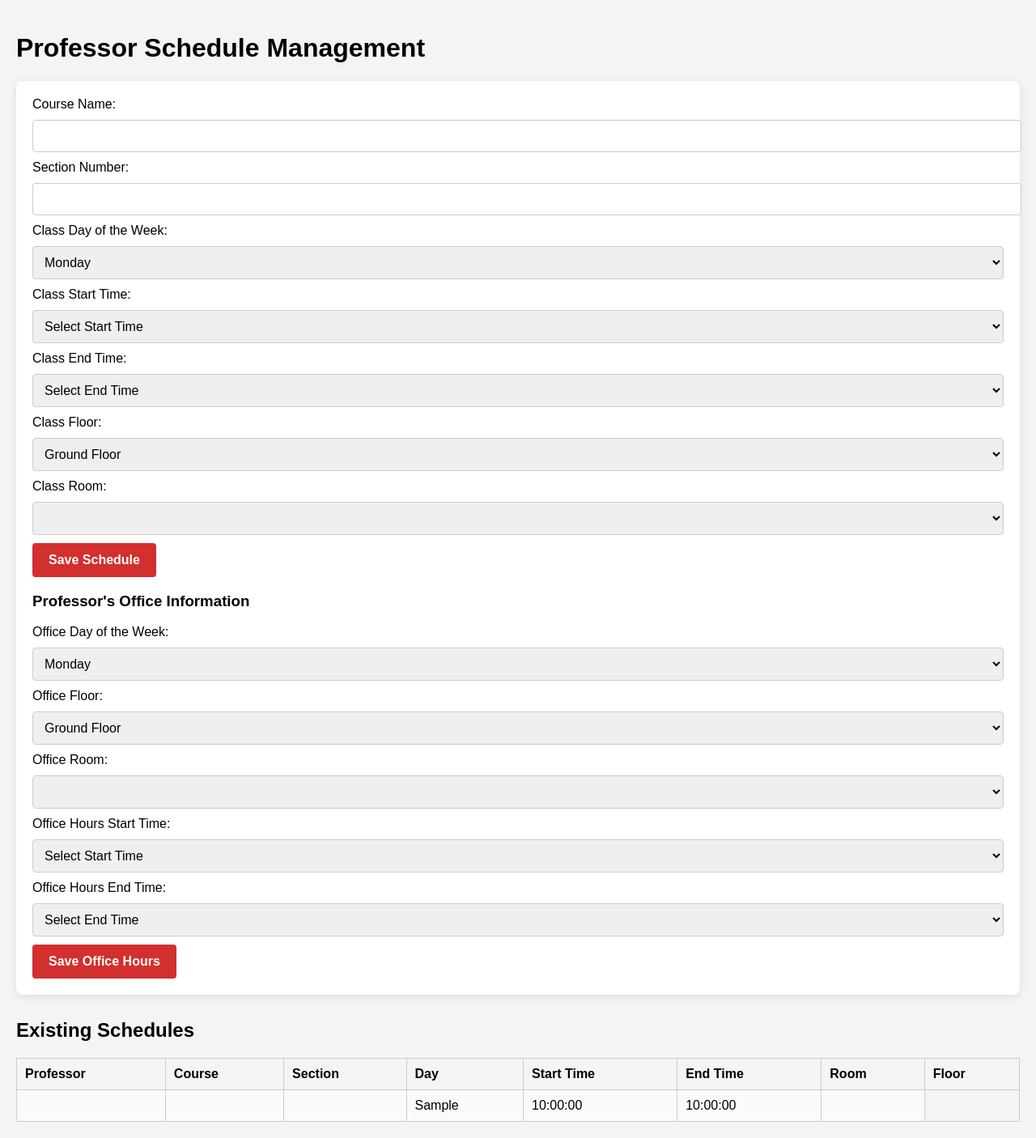
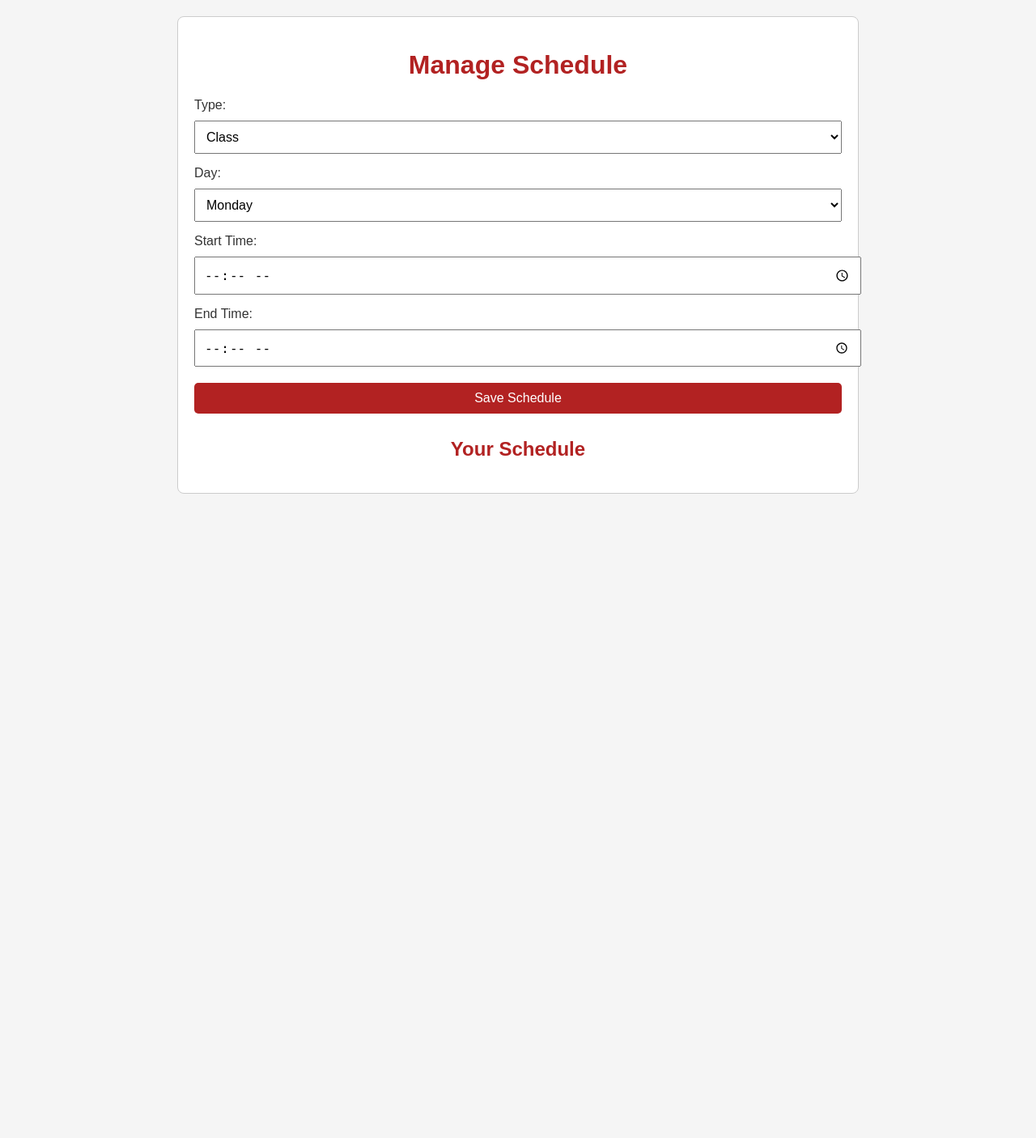
Before and after one commit to 22Fsk/ITCS333-PROJECT, a PHP site: page /schedule.php in a window 1280 px wide. Shown: the whole page at 81% size. After the commit the page ends 610 px from the top, so only its background shows below. Run offline with PHP 8.4, Linux system fonts and the light colour scheme; tables that the repository leaves empty hold one stand-in row (values such as "Sample post"); data that the repository does not hold is empty.

Commit message:
new schedule page

```diff
--- a/schedule.css
+++ b/schedule.css
@@ -1,76 +1,87 @@
-/* General Page Styling */
 body {
     font-family: Arial, sans-serif;
-    background-color: #f4f4f4;
-    color: #000000;
+    background-color:#f5f5f5;
+    color: #333;
     margin: 0;
-    padding: 20px;
+    padding: 0;
 }
 
-/* Header Styling */
-h1, h2 {
-    color: #000000;
-    font-weight: bold; }
-
-/* Form Styling */
-form {
-    background-color: #ffffff;
+.container {
+    max-width: 800px;
+    margin: 20px auto;
     padding: 20px;
+    background-color: white;
+    border: 1px solid #ccc;
     border-radius: 8px;
-    box-shadow: 0 2px 10px rgba(0, 0, 0, 0.1);
-    margin-bottom: 30px;
 }
 
-/* Input fields and select boxes */
-input[type="text"], input[type="time"], input[type="number"], select {
+h1, h2 {
+    text-align: center;
+    color:#B22222;
+}
+
+.form-group {
+    margin-bottom: 15px;
+}
+
+label {
+    display: block;
+    margin-bottom: 5px;
+}
+
+input, select, button {
     width: 100%;
     padding: 10px;
-    margin: 10px 0;
-    border: 1px solid #ccc;
-    border-radius: 4px;
+    margin-top: 5px;
     font-size: 16px;
 }
 
-/* Button Styling */
 button {
-    background-color: #d32f2f;
-    color: #ffffff;
+    background-color:#B22222;
+    color: white;
     border: none;
-    padding: 12px 20px;
-    font-size: 16px;
-    border-radius: 4px;
     cursor: pointer;
-    font-weight: bold;
+    border-radius: 5px;
 }
 
 button:hover {
-    background-color: #b71c1c;
+    background-color:#8B0000;
 }
 
-/* Table Styling */
-table {
-    width: 100%;
-    border-collapse: collapse;
-    margin-top: 20px;
+.schedule {
+    margin-top: 30px;
 }
 
-table, th, td {
-    border: 1px solid #ccc;
+.schedule-item {
+    padding: 10px;
+    margin: 5px 0;
+    border-radius: 5px;
 }
 
-th, td {
-    padding: 10px;
-    text-align: left;
+.class {
+    background-color: #ffcccc;
 }
 
-th {
-    background-color: #f4f4f4;
+.office_hour {
+    background-color: #b6b6b6;
 }
 
-tr:nth-child(even) {
-    background-color: #fafafa;
+.conditional {
+    display: none;
 }
 
-tr:hover {
-    background-color: #e9e9e9;
+@media (max-width: 768px) {
+    .container {
+        padding: 10px;
+    }
+
+    button {
+        font-size: 14px;
+    }
 }
+
+@media (max-width: 480px) {
+    input, select, button {
+        font-size: 12px;
+    }
+}
--- a/schedule.php
+++ b/schedule.php
@@ -1,62 +1,24 @@
 <?php
-$host = 'localhost';
-$dbname = 'dr_schedule';
-$username = 'root';
-$password = '';
+$conn = new mysqli('localhost', 'root', '', 'doctor_schedule');
 
-// Create connection
-$conn = new mysqli($host, $username, $password, $dbname);
-
-// Check connection
-if ($conn->connect_error) {
-    die("Connection failed: " . $conn->connect_error);
-}
-
-// Handle form submission
 if ($_SERVER['REQUEST_METHOD'] == 'POST') {
-    // Get form data
-    $course_name = $_POST['course_name'];
-    $section_number = $_POST['section_number'];
-    $day_of_week = $_POST['day_of_week'];
+    $type = $_POST['type'];
+    $course_code = $_POST['course_code'] ?? null;
+    $day = $_POST['day'];
     $start_time = $_POST['start_time'];
     $end_time = $_POST['end_time'];
-    $floor = $_POST['floor'];
-    $class_room = $_POST['class_office_number'];
-    $office_number = $_POST['office_number'];
-    $office_start_time = $_POST['office_start_time'];
-    $office_end_time = $_POST['office_end_time'];
-    $office_day_of_week = $_POST['office_day_of_week'];
+    $classroom = $_POST['classroom'] ?? null;
+    $section = $_POST['section'] ?? null;
+    $room = $_POST['room'] ?? null;
 
-    $professor_id = 1; // Assuming professor_id is 1 for simplicity
+    $query = "INSERT INTO doctor_schedule (doctor_id, type, course_code, day, start_time, end_time, classroom, section, room)
+              VALUES (1, ?, ?, ?, ?, ?, ?, ?, ?)";
 
-    // Check which button was clicked
-    if (isset($_POST['save_schedule'])) {
-        // Check if class is already scheduled in the same room and time
-        $result = $conn->query("SELECT * FROM schedules WHERE day_of_week = '$day_of_week' AND start_time = '$start_time' AND course_name = '$course_name' AND floor = '$floor'");
-
-        if ($result->num_rows > 0) {
-            echo "This class is already scheduled in this room at this time.";
-        } else {
-            // Insert new schedule if no conflict
-            $query = "INSERT INTO schedules (professor_id, course_name, section_number, day_of_week, start_time, end_time, floor)
-                      VALUES ('$professor_id', '$course_name', '$section_number', '$day_of_week', '$start_time', '$end_time', '$floor')";
-
-            if ($conn->query($query)) {
-                echo "Schedule saved successfully!";
-            } else {
-                echo "Error: " . $conn->error;
+    $stmt = $conn->prepare($query);
+    $stmt->bind_param("ssssssss", $type, $course_code, $day, $start_time, $end_time, $classroom, $section, $room);
+    $stmt->execute();
+    header("Location: schedule.php");
 }
-        }
-    } elseif (isset($_POST['save_office_hours'])) {
-        // Update office hours for the professor
-        $conn->query("UPDATE professors SET office_number = '$office_number', office_hours_start = '$office_start_time', office_hours_end = '$office_end_time', office_day_of_week = '$office_day_of_week' WHERE id = '$professor_id'");
-
-        echo "Office hours saved successfully!";
-    }
-}
-
-// Fetch existing schedules (for viewing and editing)
-$schedules_result = $conn->query("SELECT * FROM schedules");
 ?>
 
 <!DOCTYPE html>
@@ -64,185 +26,74 @@ $schedules_result = $conn->query("SELECT * FROM schedules");
 <head>
     <meta charset="UTF-8">
     <meta name="viewport" content="width=device-width, initial-scale=1.0">
-    <title>Professor Schedule</title>
+    <title>Doctor Schedule</title>
     <link rel="stylesheet" href="schedule.css">
-    <script>
-        // Function to dynamically change room options based on selected floor for class and office
-        function updateRoomOptions(selectFloor, selectRoom) {
-            var floor = selectFloor.value;
-            selectRoom.innerHTML = '';  // Clear current options
-
-            var rooms = [];
-
-            // Populate the rooms based on selected floor
-            if (floor == 'G') {
-                for (var i = 1; i <= 99; i++) {
-                    var roomNumber = ('00' + i).slice(-3);
-                    rooms.push(roomNumber);
-                }
-            } else if (floor == '1st') {
-                for (var i = 1; i <= 99; i++) {
-                    var roomNumber = '10' + ('0' + i).slice(-2);
-                    rooms.push(roomNumber);
-                }
-            } else if (floor == '2nd') {
-                for (var i = 1; i <= 99; i++) {
-                    var roomNumber = '20' + ('0' + i).slice(-2);
-                    rooms.push(roomNumber);
-                }
-            }
-
-            // Add room options to the select dropdown
-            var defaultOption = document.createElement('option');
-            defaultOption.textContent = 'Select Room';
-            defaultOption.disabled = true;
-            defaultOption.selected = true;
-            selectRoom.appendChild(defaultOption);
-
-            rooms.forEach(function(room) {
-                var option = document.createElement('option');
-                option.value = room;
-                option.textContent = room;
-                selectRoom.appendChild(option);
-            });
-        }
-
-        // Event listeners for floor selection
-        window.onload = function() {
-            document.getElementById('class_floor').addEventListener('change', function() {
-                updateRoomOptions(this, document.getElementById('class_office_number'));
-            });
-            document.getElementById('office_floor').addEventListener('change', function() {
-                updateRoomOptions(this, document.getElementById('office_room_number'));
-            });
-        }
-    </script>
 </head>
 <body>
-    <h1>Professor Schedule Management</h1>
+    <div class="container">
+        <h1>Manage Schedule</h1>
+        <form id="schedule-form" action="schedule.php" method="POST">
+            <div class="form-group">
+                <label for="type">Type:</label>
+                <select id="type" name="type" required>
+                    <option value="class">Class</option>
+                    <option value="office_hour">Office Hour</option>
+                </select>
+            </div>
 
-    <!-- Schedule Form -->
-    <form method="POST">
-        <label for="course_name">Course Name:</label>
-        <input type="text" id="course_name" name="course_name" required><br>
+            <div id="class-options" class="conditional">
+                <div class="form-group">
+                    <label for="course_code">Course Code:</label>
+                    <input type="text" id="course_code" name="course_code">
+                </div>
+                <div class="form-group">
+                    <label for="classroom">Classroom:</label>
+                    <input type="text" id="classroom" name="classroom">
+                </div>
+                <div class="form-group">
+                    <label for="section">Section:</label>
+                    <input type="text" id="section" name="section">
+                </div>
+            </div>
 
-        <label for="section_number">Section Number:</label>
-        <input type="text" id="section_number" name="section_number" required><br>
+            <div id="office-options" class="conditional">
+                <div class="form-group">
+                    <label for="room">Room:</label>
+                    <input type="text" id="room" name="room">
+                </div>
+            </div>
 
-        <label for="day_of_week">Class Day of the Week:</label>
-        <select id="day_of_week" name="day_of_week" required>
+            <div class="form-group">
+                <label for="day">Day:</label>
+                <select id="day" name="day" required>
                     <option value="Monday">Monday</option>
                     <option value="Tuesday">Tuesday</option>
                     <option value="Wednesday">Wednesday</option>
                     <option value="Thursday">Thursday</option>
                     <option value="Friday">Friday</option>
-        </select><br>
+                    <option value="Saturday">Saturday</option>
+                    <option value="Sunday">Sunday</option>
+                </select>
+            </div>
 
-        <label for="start_time">Class Start Time:</label>
-        <select id="start_time" name="start_time" required>
-            <option value="">Select Start Time</option>
-            <?php
-            for ($hour = 0; $hour < 24; $hour++) {
-                $time = str_pad($hour, 2, '0', STR_PAD_LEFT) . ":00";
-                echo "<option value='$time'>$time</option>";
-            }
-            ?>
-        </select><br>
+            <div class="form-group">
+                <label for="start_time">Start Time:</label>
+                <input type="time" id="start_time" name="start_time" step="300" required>
+            </div>
 
-        <label for="end_time">Class End Time:</label>
-        <select id="end_time" name="end_time" required>
-            <option value="">Select End Time</option>
-            <?php
-            for ($hour = 0; $hour < 24; $hour++) {
-                $time = str_pad($hour, 2, '0', STR_PAD_LEFT) . ":00";
-                echo "<option value='$time'>$time</option>";
-            }
-            ?>
-        </select><br>
+            <div class="form-group">
+                <label for="end_time">End Time:</label>
+                <input type="time" id="end_time" name="end_time" step="300" required>
+            </div>
 
-        <label for="class_floor">Class Floor:</label>
-        <select id="class_floor" name="floor" required>
-            <option value="G">Ground Floor</option>
-            <option value="1st">1st Floor</option>
-            <option value="2nd">2nd Floor</option>
-        </select><br>
-
-        <label for="class_office_number">Class Room:</label>
-        <select id="class_office_number" name="class_office_number" required></select><br>
-
-        <button type="submit" name="save_schedule">Save Schedule</button>
-
-
-
-<h3>Professor's Office Information</h3>
-
-<label for="office_day_of_week">Office Day of the Week:</label>
-<select id="office_day_of_week" name="office_day_of_week" required>
-    <option value="Monday">Monday</option>
-    <option value="Tuesday">Tuesday</option>
-    <option value="Wednesday">Wednesday</option>
-    <option value="Thursday">Thursday</option>
-    <option value="Friday">Friday</option>
-</select><br>
-
-<label for="office_floor">Office Floor:</label>
-<select id="office_floor" name="office_floor" required>
-    <option value="G">Ground Floor</option>
-    <option value="1st">1st Floor</option>
-    <option value="2nd">2nd Floor</option>
-</select><br>
-
-<label for="office_room_number">Office Room:</label>
-<select id="office_room_number" name="office_room_number" required></select><br>
-
-<label for="office_start_time">Office Hours Start Time:</label>
-<select id="office_start_time" name="office_start_time" required>
-    <option value="">Select Start Time</option>
-    <?php
-    for ($hour = 0; $hour < 24; $hour++) {
-        $time = str_pad($hour, 2, '0', STR_PAD_LEFT) . ":00";
-        echo "<option value='$time'>$time</option>";
-    }
-    ?>
-</select><br>
-
-<label for="office_end_time">Office Hours End Time:</label>
-<select id="office_end_time" name="office_end_time" required>
-    <option value="">Select End Time</option>
-    <?php
-    for ($hour = 0; $hour < 24; $hour++) {
-        $time = str_pad($hour, 2, '0', STR_PAD_LEFT) . ":00";
-        echo "<option value='$time'>$time</option>";
-    }
-    ?>
-</select><br>
-
-<button type="submit" name="save_office_hours">Save Office Hours</button>
+            <button type="submit">Save Schedule</button>
         </form>
 
-<h2>Existing Schedules</h2>
-<table>
-    <tr>
-        <th>Professor</th>
-        <th>Course</th>
-        <th>Section</th>
-        <th>Day</th>
-        <th>Start Time</th>
-        <th>End Time</th>
-        <th>Room</th>
-        <th>Floor</th>
-    </tr>
-    <?php while ($schedule = $schedules_result->fetch_assoc()): ?>
-        <tr>
-            <td><?php echo $schedule['professor_id']; ?></td>
-            <td><?php echo $schedule['course_name']; ?></td>
-            <td><?php echo $schedule['section_number']; ?></td>
-            <td><?php echo $schedule['day_of_week']; ?></td>
-            <td><?php echo $schedule['start_time']; ?></td>
-            <td><?php echo $schedule['end_time']; ?></td>
-            <td><?php echo $schedule['floor']; ?></td>
-        </tr>
-    <?php endwhile; ?>
-</table>
+        <div class="schedule">
+            <h2>Your Schedule</h2>
+            <div id="schedule-display"></div>
+        </div>
+    </div>
+    <script src="script.js"></script>
 </body>
 </html>
```
Also changed, not shown: schedule.js (added, +49 -0 lines). Lines whose indentation alone changed are shown as unchanged.
